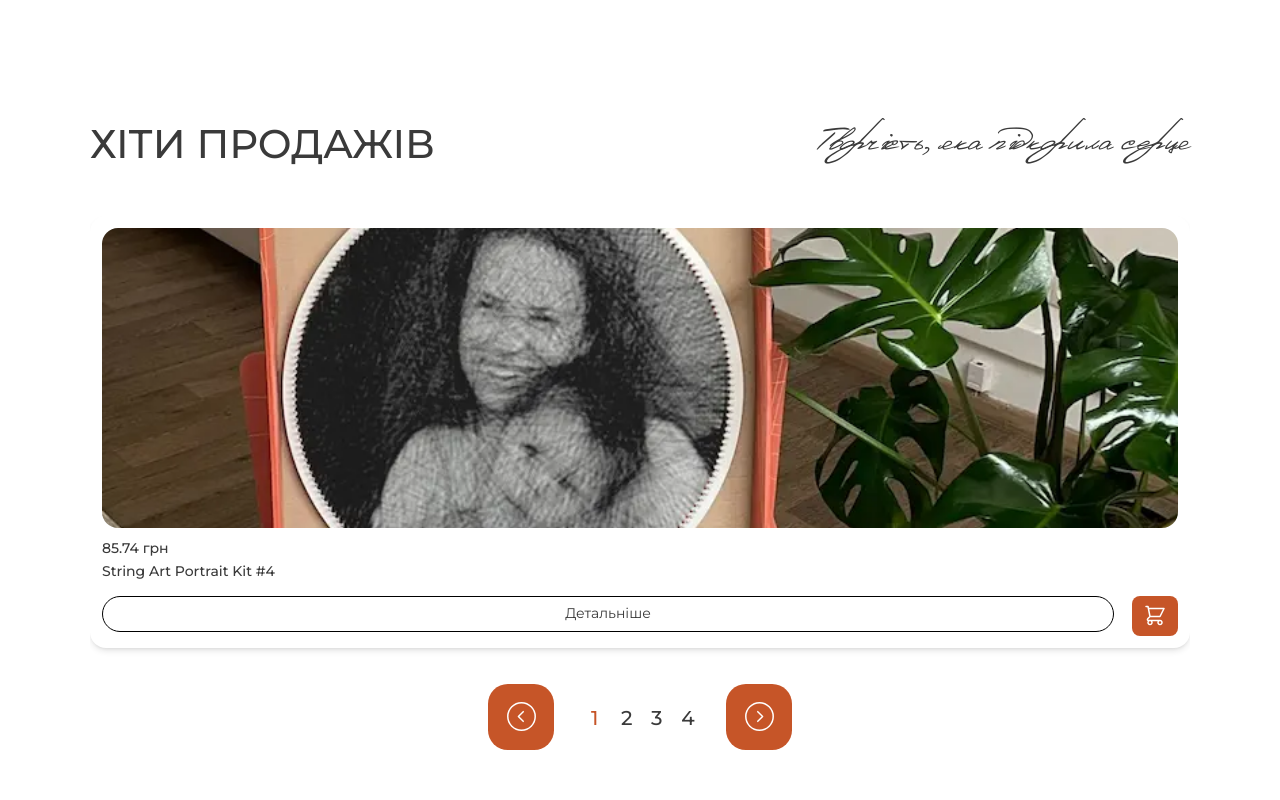
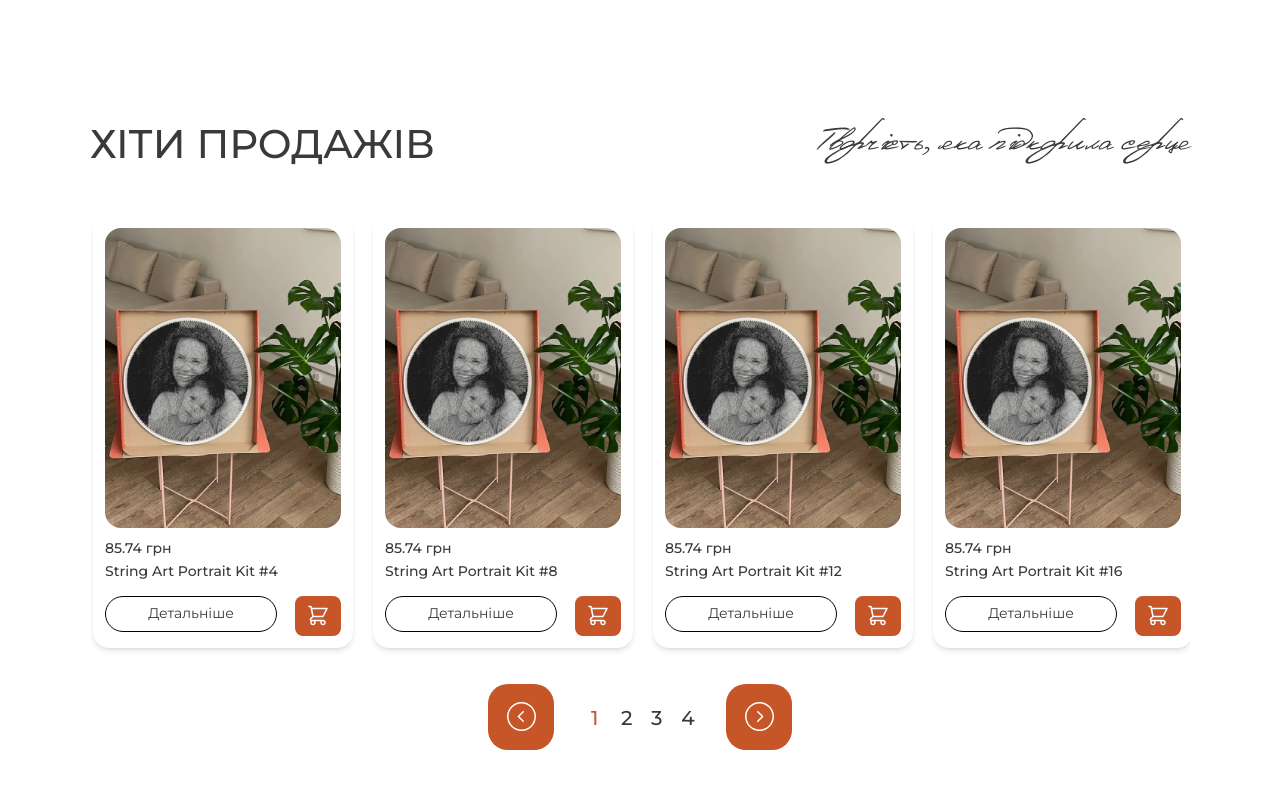
Before and after one commit to cyanidium-dev/art-lover-frontend, a Next.js app: page / in a window 1280 px wide. Shown: the part 920-1720 px from the top of the page. Built offline with nearby package versions, Linux system fonts and the light colour scheme.

Commit message:
added bestsellers swiper

```diff
--- a/src/modules/HomePage/About/About.tsx
+++ b/src/modules/HomePage/About/About.tsx
@@ -61,7 +61,7 @@ export default function About() {
           </div>
         </div>
         <div className="md:w-[40.6%]">
-          <div className="hidden md:block relative mb-5 aspect-[447/385] xl:aspect-[447/445] rounded-[10px] xl:rounded-[16px] overflow-hidden">
+          <div className="hidden md:block relative mb-5 aspect-[447/385] xl:aspect-[447/445] rounded-[10px] xl:rounded-[16px] shadow-social overflow-hidden">
             <Image
               src="/images/homePage/about/imageTwo.webp"
               alt="background"
--- a/src/modules/HomePage/Bestsellers/Bestsellers.tsx
+++ b/src/modules/HomePage/Bestsellers/Bestsellers.tsx
@@ -14,23 +14,37 @@ export default function Bestsellers() {
 
   return (
     <section className="pt-20 xl:pt-[158px]">
-      <Container>
-        <div className="flex flex-col md:flex-row md:justify-between md:items-center gap-y-3 mb-6 xl:mb-12">
+      <Container className="flex flex-col md:flex-row md:justify-between md:items-center gap-y-3 mb-6 xl:mb-12">
         <h2 className="text-[20px] xl:text-[40px] font-medium leading-[120%] uppercase">
           хіти продажів
         </h2>
         <p className="font-denistina text-[14px] xl:text-[36px] font-normal leading-[120%]">
           Творчість, яка підкорила серця
         </p>
-        </div>
-        <SwiperWrapper>
+      </Container>
+      <div className="md:max-w-[774px] lg:max-w-[1030px] xl:max-w-[1286px] md:px-8 xl:px-[90px] md:mx-auto">
+        <SwiperWrapper
+          swiperClassName="bestsellers"
+          breakpoints={{
+            0: {
+              spaceBetween: 16,
+              centeredSlides: true,
+            },
+            768: { spaceBetween: 16, centeredSlides: false },
+            1024: { spaceBetween: 20, centeredSlides: false },
+            1280: {
+              spaceBetween: 20,
+              centeredSlides: false,
+            },
+          }}
+        >
           {bestsellersList.map((bestseller, idx) => (
             <SwiperSlide key={idx}>
               <ProductCard product={bestseller} />
             </SwiperSlide>
           ))}
         </SwiperWrapper>
-      </Container>
+      </div>
     </section>
   );
 }
--- a/src/shared/components/Cards/ProductCard/ProductCard.tsx
+++ b/src/shared/components/Cards/ProductCard/ProductCard.tsx
@@ -12,7 +12,7 @@ export default function ProductCard({ product }: ProductCardProps) {
 
   return (
     <div className="p-3 bg-white rounded-[8px] xl:rounded-[16px] shadow-social">
-      <div className="relative h-[120px] xl:h-[300px] mb-3 rounded-[8px] xl:rounded-[16px] overflow-hidden">
+      <div className="relative h-[120px] md:h-[180px] lg:h-[200px] xl:h-[300px] mb-3 rounded-[8px] xl:rounded-[16px] overflow-hidden">
         <Image
           src={images[0]?.url || ''}
           alt={images[0]?.url || 'product'}
--- a/src/shared/components/swiper/SwiperWrapper.tsx
+++ b/src/shared/components/swiper/SwiperWrapper.tsx
@@ -5,34 +5,32 @@ import 'swiper/css/pagination';
 import { ReactNode } from 'react';
 import { Navigation, Pagination } from 'swiper/modules';
 import { Swiper } from 'swiper/react';
+import { SwiperOptions } from 'swiper/types';
 import { createPagination } from './CustomPagination';
 
 interface SwiperWrapperProps {
   children: ReactNode;
   slidesPerView?: number | 'auto' | undefined;
+  breakpoints: SwiperOptions['breakpoints'];
+  swiperClassName: string;
 }
 
 export default function SwiperWrapper({
   children,
   slidesPerView = 'auto',
+  breakpoints,
+  swiperClassName,
 }: SwiperWrapperProps) {
   return (
     <Swiper
       slidesPerView={slidesPerView}
       pagination={createPagination(4)}
-      centeredSlides
-      breakpoints={{
-        0: {
-          spaceBetween: 16,
-        },
-        768: {
-          spaceBetween: 20,
-        },
-      }}
+      breakpoints={breakpoints}
       navigation={true}
       loop={true}
       speed={1000}
       modules={[Navigation, Pagination]}
+      className={swiperClassName}
     >
       {children}
     </Swiper>
--- a/src/styles/common.css
+++ b/src/styles/common.css
@@ -31,11 +31,28 @@
 
 /* Swiper */
 
-.swiper {
-  padding-bottom: 76px !important;
+.swiper.bestsellers {
+  padding: 0px 0px 76px 0px !important;
 
+  @media screen and (min-width: 768px) {
+    padding: 0px 3px 76px 3px !important;
+  }
   @media screen and (min-width: 1280px) {
-    padding-bottom: 102px !important;
+    padding: 0px 3px 102px 3px !important;
+  }
+}
+
+.bestsellers .swiper-slide {
+  width: 175px !important;
+  border-radius: 8px;
+  @media screen and (min-width: 768px) {
+    width: 224px !important;
+  }
+  @media screen and (min-width: 1024px) {
+    width: 225px !important;
+  }
+  @media screen and (min-width: 1280px) {
+    width: 260px !important;
   }
 }
 
```
Lines whose indentation alone changed are shown as unchanged.
